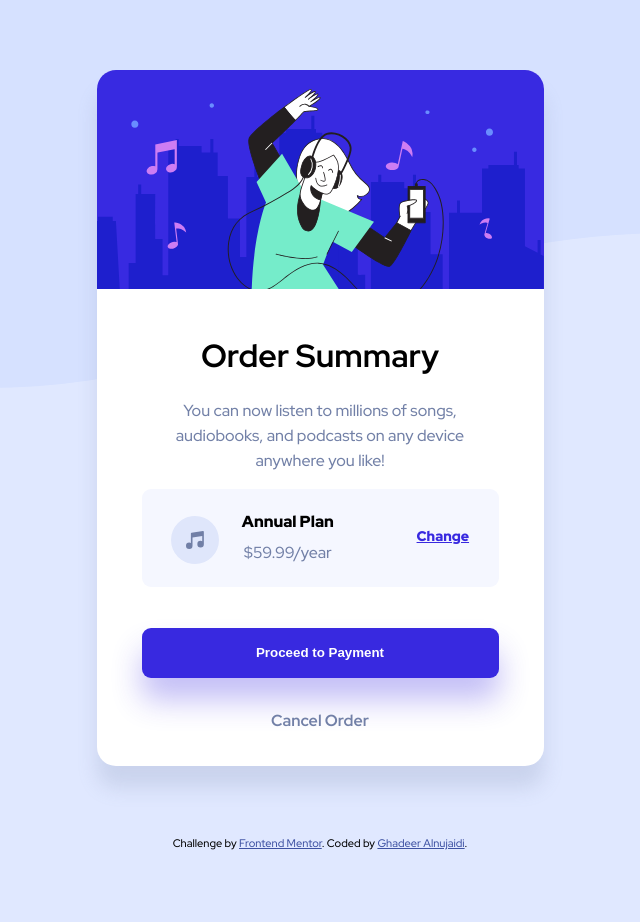
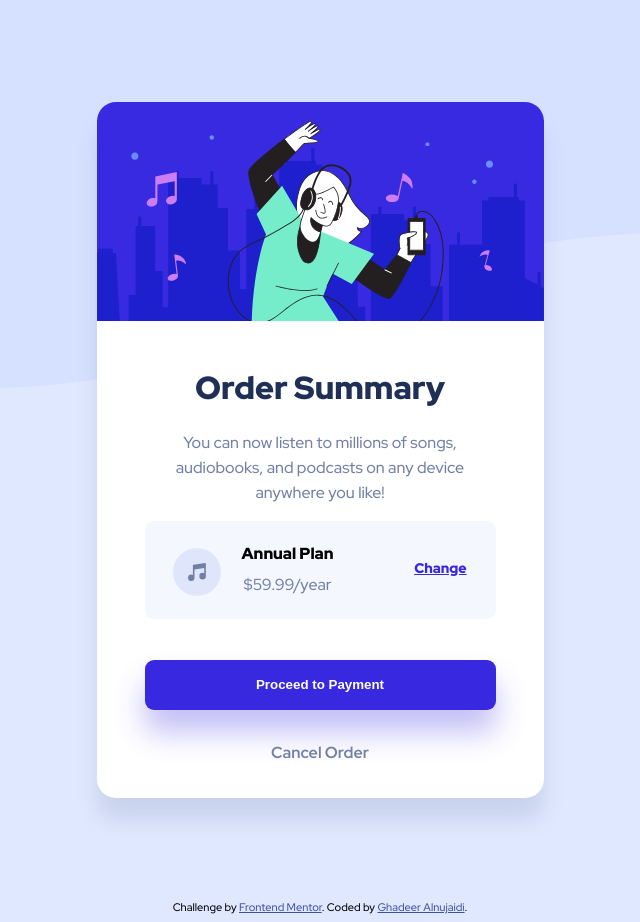
Before and after one commit to GhadeerN/Order-summary-card-solution, a plain HTML site: page index.html in a window 1280 px wide. Shown: the whole page, without its empty margins (320-960 px from the left). Before the commit the page ends 858 px from the top, so only its background shows below. Drawn offline with Linux system fonts and the light colour scheme.

Commit message:
Edited the css 2

```diff
--- a/CSS/index.css
+++ b/CSS/index.css
@@ -14,7 +14,7 @@ body {
   width: 447px;
   height: 696px;
   border-radius: 19px;
-  margin: 70px auto;
+  margin: 102px auto;
   box-shadow: 0px 22px 20px hsl(224, 23%, 55%, 0.2);
 }
 .card-img-header {
@@ -23,7 +23,7 @@ body {
   border-top-right-radius: 19px;
 }
 .card-content {
-  margin: 40px 45px;
+  margin: 40px 48px;
   text-align: center;
 }
 .card-content .paragraph {
@@ -32,7 +32,7 @@ body {
   font-weight: 500;
   line-height: 25px;
 }
-.card-content h2 {
+.card-content h1 {
   font-weight: 900;
   color: hsl(223, 47%, 23%);
 }
```
